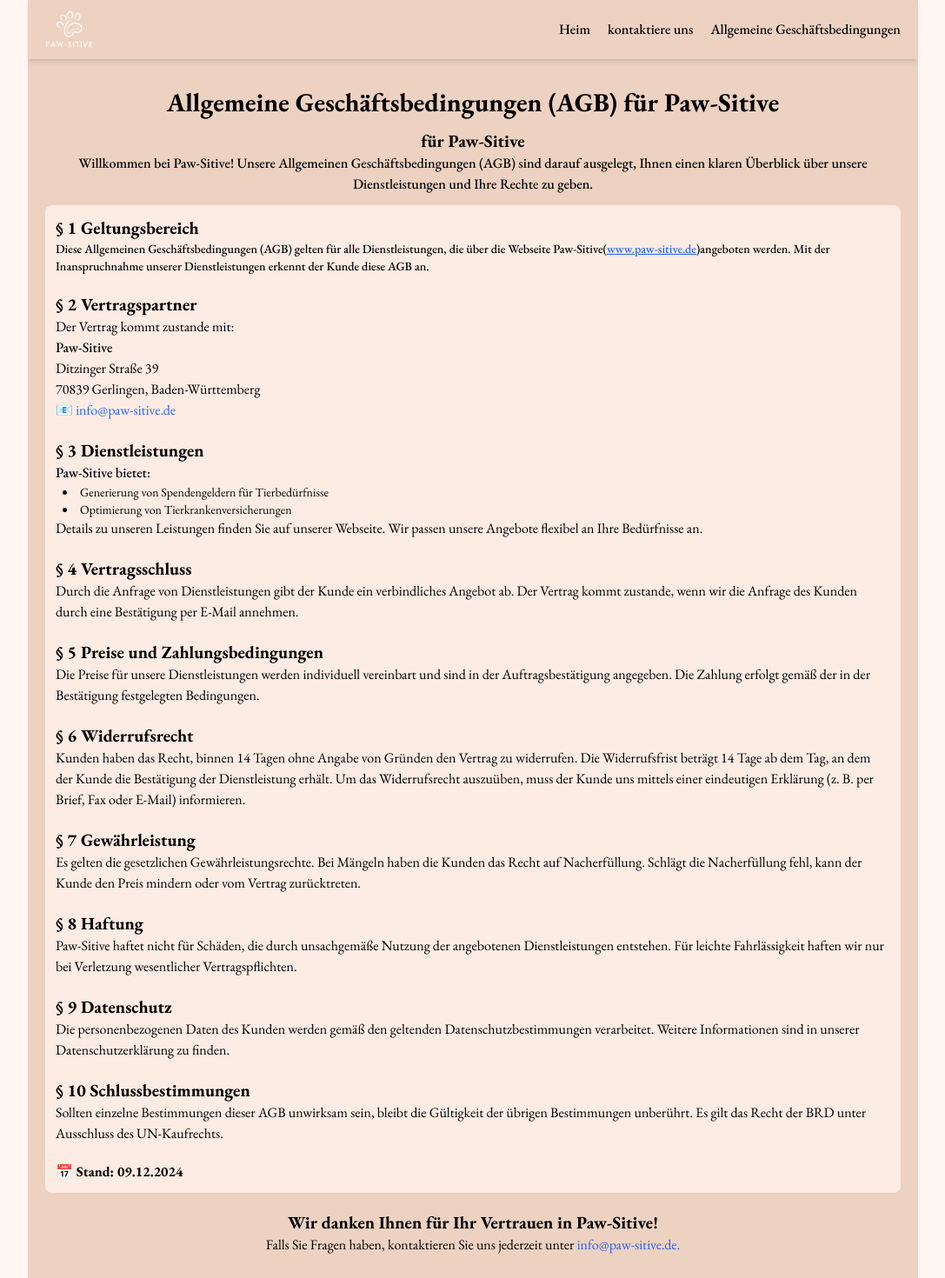
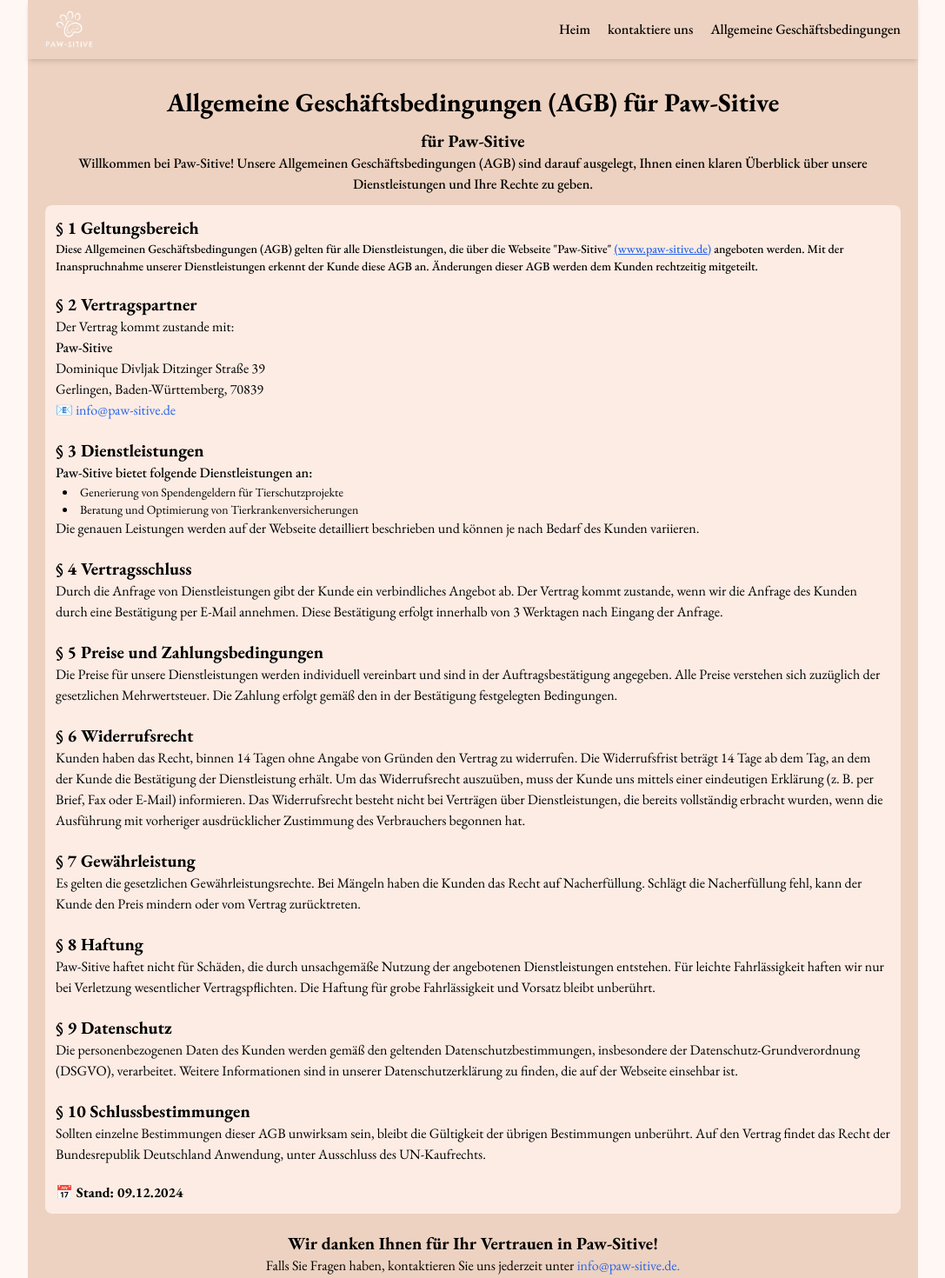
Before and after one commit to MdShobujDev/PAW--SITIVE, a Next.js app: page /terms-conditions in a window 1280 px wide. Shown: the top 1470 px of the page at 87% size, without its empty margins (96-1183 px from the left). Built offline with nearby package versions, Linux system fonts and the light colour scheme.

Commit message:
update terms and condition page

```diff
--- a/src/app/terms-conditions/page.tsx
+++ b/src/app/terms-conditions/page.tsx
@@ -1,3 +1,5 @@
+import Link from "next/link";
+
 function TermsAndConditions() {
   return (
     <section className=" max-w-5xl mx-auto py-8 bg-primary px-5">
@@ -17,39 +19,38 @@
         <div>
           <h2 className=" font-bold text-xl">§ 1 Geltungsbereich</h2>
           <p className=" text-sm font-medium">
-            Diese Allgemeinen Geschäftsbedingungen (AGB) gelten für alle
-            Dienstleistungen, die über die Webseite Paw-Sitive
-            {
-              <a href="http://www.paw-sitive.de/">
-                (
-                <span className=" text-blue-600 underline">
-                  www.paw-sitive.de
-                </span>
-                )
-              </a>
-            }
-            angeboten werden. Mit der Inanspruchnahme unserer Dienstleistungen
-            erkennt der Kunde diese AGB an.
+            <span>{`Diese Allgemeinen Geschäftsbedingungen (AGB) gelten für alle Dienstleistungen, die über die Webseite "Paw-Sitive" `}</span>
+            <span>
+              <Link
+                href="http://www.paw-sitive.de/"
+                className=" text-blue-600 underline"
+              >
+                (www.paw-sitive.de)
+              </Link>
+            </span>
+            <span>{` angeboten werden. Mit der Inanspruchnahme unserer Dienstleistungen erkennt der Kunde diese AGB an. Änderungen dieser AGB werden dem Kunden rechtzeitig mitgeteilt.`}</span>
           </p>
         </div>
         <div>
           <h2 className=" font-bold text-xl">§ 2 Vertragspartner</h2>
           <p>Der Vertrag kommt zustande mit:</p>
           <p className=" font-medium">Paw-Sitive</p>
-          <p>Ditzinger Straße 39</p>
-          <p>70839 Gerlingen, Baden-Württemberg</p>
+          <p>Dominique Divljak Ditzinger Straße 39</p>
+          <p>Gerlingen, Baden-Württemberg, 70839 </p>
           <p className=" text-blue-600 ">📧 info@paw-sitive.de</p>
         </div>
         <div>
           <h2 className=" font-bold text-xl">§ 3 Dienstleistungen</h2>
-          <h3 className=" font-medium">Paw-Sitive bietet:</h3>
+          <h3 className=" font-medium">
+            Paw-Sitive bietet folgende Dienstleistungen an:
+          </h3>
           <ul className=" text-sm list-inside list-disc ml-2">
-            <li>Generierung von Spendengeldern für Tierbedürfnisse</li>
-            <li>Optimierung von Tierkrankenversicherungen</li>
+            <li>Generierung von Spendengeldern für Tierschutzprojekte</li>
+            <li>Beratung und Optimierung von Tierkrankenversicherungen</li>
           </ul>
           <p>
-            Details zu unseren Leistungen finden Sie auf unserer Webseite. Wir
-            passen unsere Angebote flexibel an Ihre Bedürfnisse an.
+            Die genauen Leistungen werden auf der Webseite detailliert
+            beschrieben und können je nach Bedarf des Kunden variieren.
           </p>
         </div>
         <div>
@@ -57,7 +58,9 @@
           <p>
             Durch die Anfrage von Dienstleistungen gibt der Kunde ein
             verbindliches Angebot ab. Der Vertrag kommt zustande, wenn wir die
-            Anfrage des Kunden durch eine Bestätigung per E-Mail annehmen.
+            Anfrage des Kunden durch eine Bestätigung per E-Mail annehmen. Diese
+            Bestätigung erfolgt innerhalb von 3 Werktagen nach Eingang der
+            Anfrage.
           </p>
         </div>
         <div>
@@ -66,8 +69,9 @@
           </h2>
           <p>
             Die Preise für unsere Dienstleistungen werden individuell vereinbart
-            und sind in der Auftragsbestätigung angegeben. Die Zahlung erfolgt
-            gemäß der in der Bestätigung festgelegten Bedingungen.
+            und sind in der Auftragsbestätigung angegeben. Alle Preise verstehen
+            sich zuzüglich der gesetzlichen Mehrwertsteuer. Die Zahlung erfolgt
+            gemäß den in der Bestätigung festgelegten Bedingungen.
           </p>
         </div>
         <div>
@@ -78,11 +82,15 @@
             Tag, an dem der Kunde die Bestätigung der Dienstleistung erhält. Um
             das Widerrufsrecht auszuüben, muss der Kunde uns mittels einer
             eindeutigen Erklärung (z. B. per Brief, Fax oder E-Mail)
-            informieren.
+            informieren. Das Widerrufsrecht besteht nicht bei Verträgen über
+            Dienstleistungen, die bereits vollständig erbracht wurden, wenn die
+            Ausführung mit vorheriger ausdrücklicher Zustimmung des Verbrauchers
+            begonnen hat.
           </p>
         </div>
         <div>
           <h2 className=" font-bold text-xl">§ 7 Gewährleistung </h2>
+
           <p>
             Es gelten die gesetzlichen Gewährleistungsrechte. Bei Mängeln haben
             die Kunden das Recht auf Nacherfüllung. Schlägt die Nacherfüllung
@@ -96,23 +104,27 @@
             Paw-Sitive haftet nicht für Schäden, die durch unsachgemäße Nutzung
             der angebotenen Dienstleistungen entstehen. Für leichte
             Fahrlässigkeit haften wir nur bei Verletzung wesentlicher
-            Vertragspflichten.
+            Vertragspflichten. Die Haftung für grobe Fahrlässigkeit und Vorsatz
+            bleibt unberührt.
           </p>
         </div>
         <div>
           <h2 className=" font-bold text-xl">§ 9 Datenschutz</h2>
           <p>
             Die personenbezogenen Daten des Kunden werden gemäß den geltenden
-            Datenschutzbestimmungen verarbeitet. Weitere Informationen sind in
-            unserer Datenschutzerklärung zu finden.
+            Datenschutzbestimmungen, insbesondere der
+            Datenschutz-Grundverordnung (DSGVO), verarbeitet. Weitere
+            Informationen sind in unserer Datenschutzerklärung zu finden, die
+            auf der Webseite einsehbar ist.
           </p>
         </div>
         <div>
           <h2 className=" font-bold text-xl">§ 10 Schlussbestimmungen</h2>
           <p>
             Sollten einzelne Bestimmungen dieser AGB unwirksam sein, bleibt die
-            Gültigkeit der übrigen Bestimmungen unberührt. Es gilt das Recht der
-            BRD unter Ausschluss des UN-Kaufrechts.
+            Gültigkeit der übrigen Bestimmungen unberührt. Auf den Vertrag
+            findet das Recht der Bundesrepublik Deutschland Anwendung, unter
+            Ausschluss des UN-Kaufrechts.
           </p>
         </div>
         <div>
```
